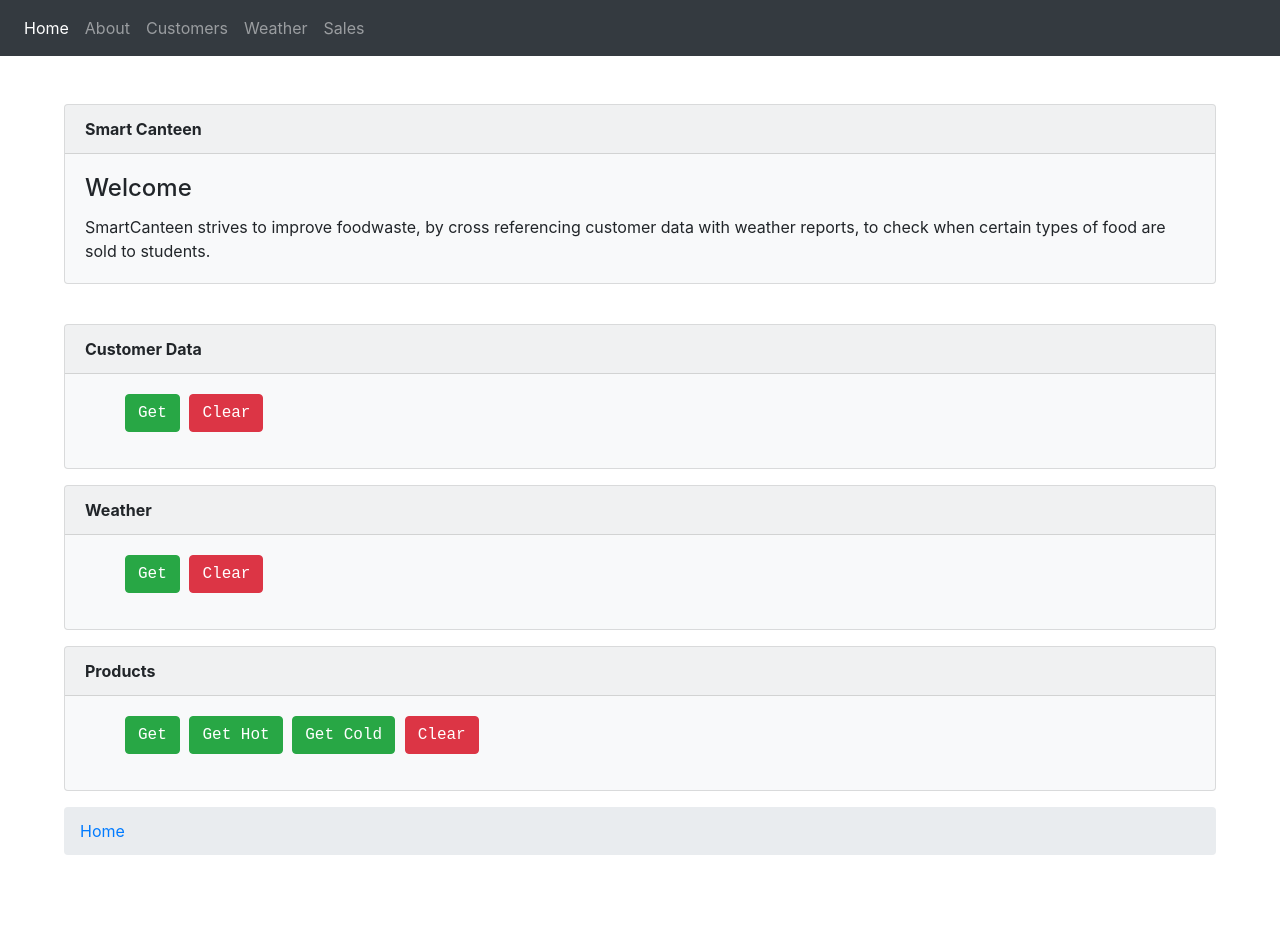
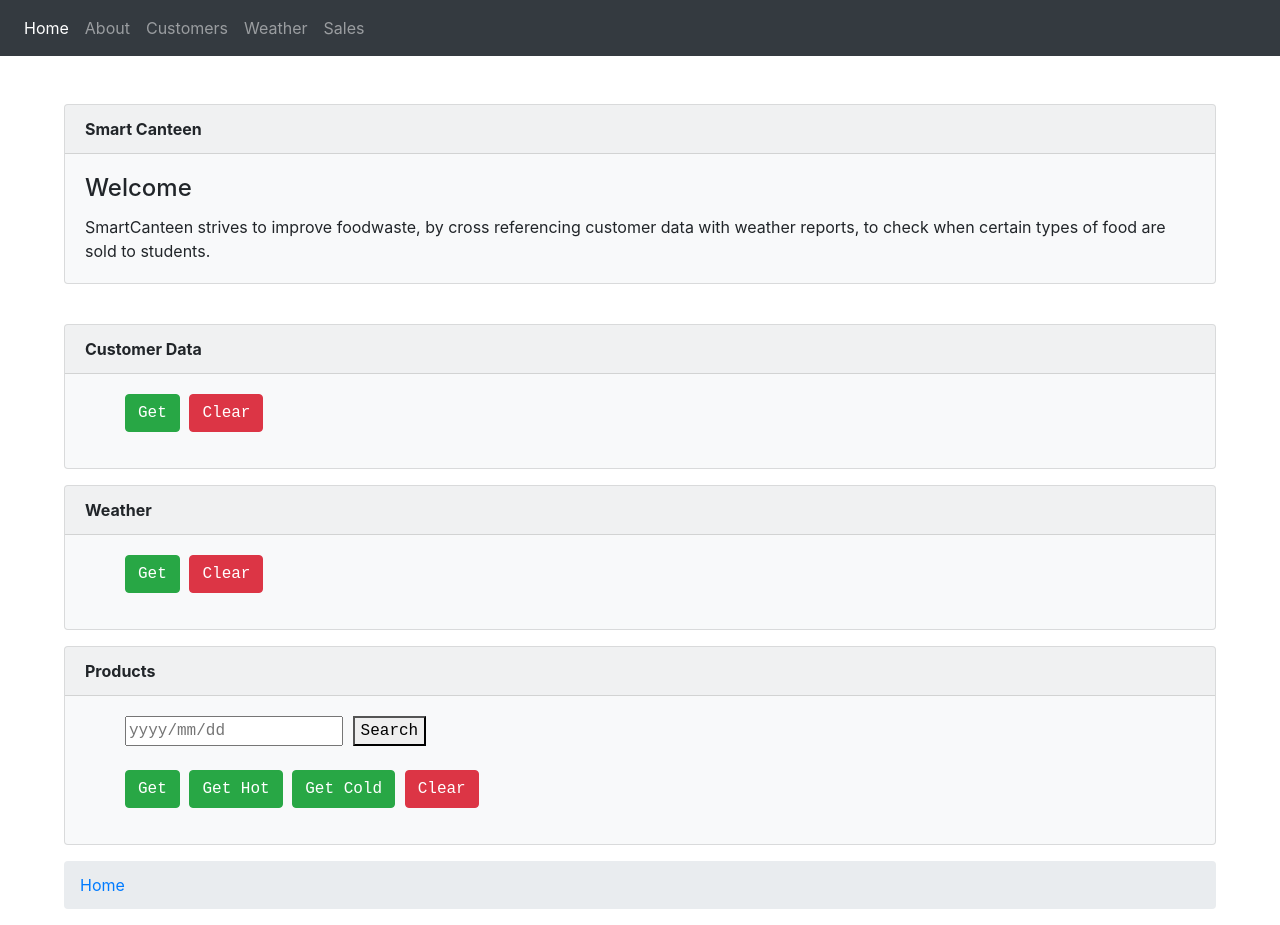
Before and after one commit to tristankamp/SmartCanteenHomepage, a website with bundled scripts: page src/index.htm in a window 1280 px wide. Before the commit the page ends 871 px from the top, so only its background shows below. Built offline with nearby package versions, Linux system fonts and the light colour scheme.

Commit message:
Nikolaj pusher - dato (salg)

```diff
--- a/src/index.htm
+++ b/src/index.htm
@@ -107,6 +107,11 @@
       <div class="card-body">
 
         <ol class="liste">
+
+          <input placeholder="yyyy/mm/dd">
+          <button>Search</button>
+          <br><br>
+
           <button id="getAllProductsButton" v-on:click="getAllProducts" class="btn btn-success">Get</button>
           <button id="getAllHotProductsButton" v-on:click="getAllHotProducts" class="btn btn-success">Get Hot</button>
           <button id="getAllColdProductsButton" v-on:click="getAllColdProducts" class="btn btn-success">Get Cold</button>
```
